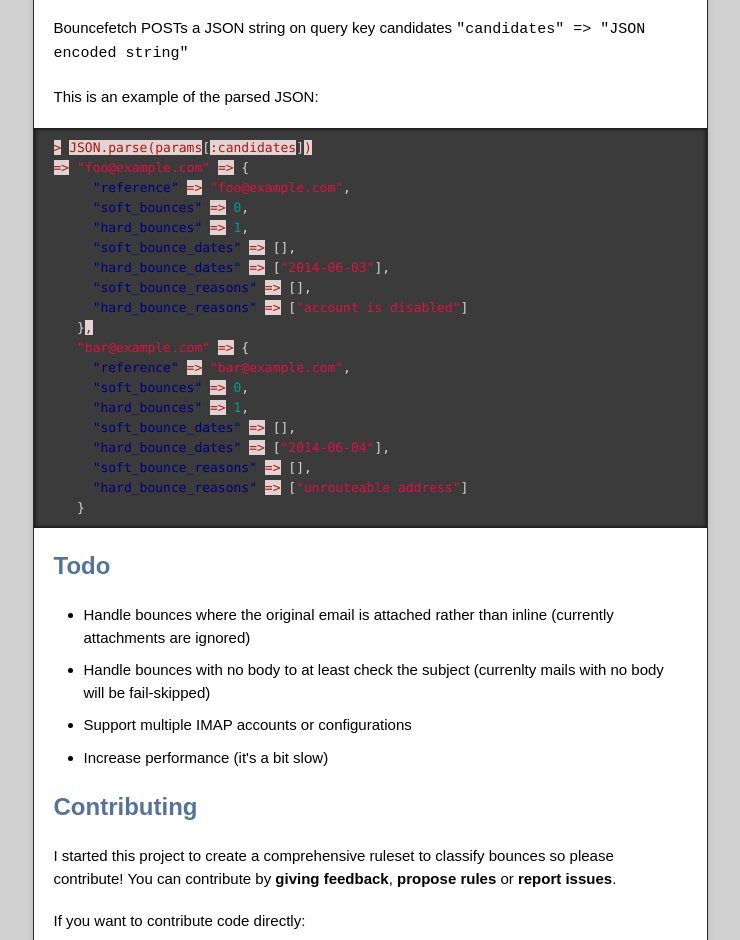
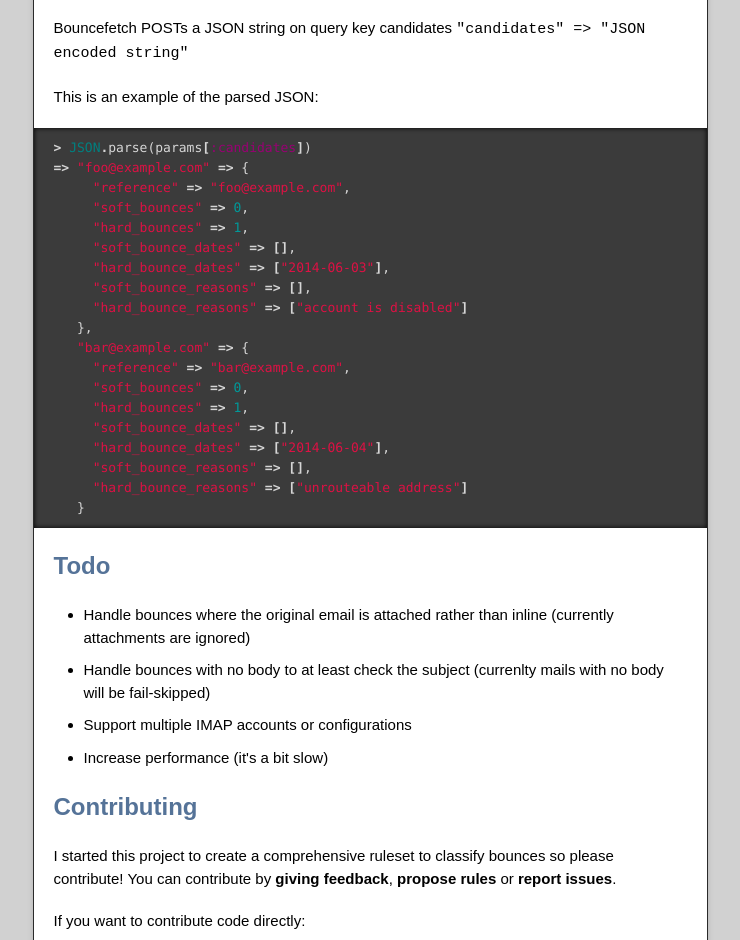
Before and after one commit to 2called-chaos/bouncefetch, a plain HTML site: page index.html in a window 1280 px wide. Shown: the part 5887-6827 px from the top of the page, without its empty margins (270-1010 px from the left). Drawn offline with nearby package versions, Linux system fonts and the light colour scheme.

Commit message:
Properly fixing syntax highlighting :)

```diff
--- a/index.html
+++ b/index.html
@@ -228,24 +228,24 @@ up an interactive <a href="http://pryrepl.org/">pry</a> session which let you ea
 
 <p>This is an example of the parsed JSON:</p>
 
-<div class="highlight highlight-ruby"><pre><span class="err">&gt;</span> <span class="err">JSON.parse(params</span><span class="p">[</span><span class="err">:candidates</span><span class="p">]</span><span class="err">)</span>
-<span class="err">=&gt;</span> <span class="s2">"foo@example.com"</span> <span class="err">=&gt;</span> <span class="p">{</span>
-     <span class="nt">"reference"</span> <span class="err">=&gt;</span> <span class="s2">"foo@example.com"</span><span class="p">,</span>
-     <span class="nt">"soft_bounces"</span> <span class="err">=&gt;</span> <span class="mi">0</span><span class="p">,</span>
-     <span class="nt">"hard_bounces"</span> <span class="err">=&gt;</span> <span class="mi">1</span><span class="p">,</span>
-     <span class="nt">"soft_bounce_dates"</span> <span class="err">=&gt;</span> <span class="p">[],</span>
-     <span class="nt">"hard_bounce_dates"</span> <span class="err">=&gt;</span> <span class="p">[</span><span class="s2">"2014-06-03"</span><span class="p">],</span>
-     <span class="nt">"soft_bounce_reasons"</span> <span class="err">=&gt;</span> <span class="p">[],</span>
-     <span class="nt">"hard_bounce_reasons"</span> <span class="err">=&gt;</span> <span class="p">[</span><span class="s2">"account is disabled"</span><span class="p">]</span>
-   <span class="p">}</span><span class="err">,</span>
-   <span class="s2">"bar@example.com"</span> <span class="err">=&gt;</span> <span class="p">{</span>
-     <span class="nt">"reference"</span> <span class="err">=&gt;</span> <span class="s2">"bar@example.com"</span><span class="p">,</span>
-     <span class="nt">"soft_bounces"</span> <span class="err">=&gt;</span> <span class="mi">0</span><span class="p">,</span>
-     <span class="nt">"hard_bounces"</span> <span class="err">=&gt;</span> <span class="mi">1</span><span class="p">,</span>
-     <span class="nt">"soft_bounce_dates"</span> <span class="err">=&gt;</span> <span class="p">[],</span>
-     <span class="nt">"hard_bounce_dates"</span> <span class="err">=&gt;</span> <span class="p">[</span><span class="s2">"2014-06-04"</span><span class="p">],</span>
-     <span class="nt">"soft_bounce_reasons"</span> <span class="err">=&gt;</span> <span class="p">[],</span>
-     <span class="nt">"hard_bounce_reasons"</span> <span class="err">=&gt;</span> <span class="p">[</span><span class="s2">"unrouteable address"</span><span class="p">]</span>
+<div class="highlight highlight-ruby"><pre><span class="o">&gt;</span> <span class="no">JSON</span><span class="o">.</span><span class="n">parse</span><span class="p">(</span><span class="n">params</span><span class="o">[</span><span class="ss">:candidates</span><span class="o">]</span><span class="p">)</span>
+<span class="o">=&gt;</span> <span class="s2">"foo@example.com"</span> <span class="o">=&gt;</span> <span class="p">{</span>
+     <span class="s2">"reference"</span> <span class="o">=&gt;</span> <span class="s2">"foo@example.com"</span><span class="p">,</span>
+     <span class="s2">"soft_bounces"</span> <span class="o">=&gt;</span> <span class="mi">0</span><span class="p">,</span>
+     <span class="s2">"hard_bounces"</span> <span class="o">=&gt;</span> <span class="mi">1</span><span class="p">,</span>
+     <span class="s2">"soft_bounce_dates"</span> <span class="o">=&gt;</span> <span class="o">[]</span><span class="p">,</span>
+     <span class="s2">"hard_bounce_dates"</span> <span class="o">=&gt;</span> <span class="o">[</span><span class="s2">"2014-06-03"</span><span class="o">]</span><span class="p">,</span>
+     <span class="s2">"soft_bounce_reasons"</span> <span class="o">=&gt;</span> <span class="o">[]</span><span class="p">,</span>
+     <span class="s2">"hard_bounce_reasons"</span> <span class="o">=&gt;</span> <span class="o">[</span><span class="s2">"account is disabled"</span><span class="o">]</span>
+   <span class="p">},</span>
+   <span class="s2">"bar@example.com"</span> <span class="o">=&gt;</span> <span class="p">{</span>
+     <span class="s2">"reference"</span> <span class="o">=&gt;</span> <span class="s2">"bar@example.com"</span><span class="p">,</span>
+     <span class="s2">"soft_bounces"</span> <span class="o">=&gt;</span> <span class="mi">0</span><span class="p">,</span>
+     <span class="s2">"hard_bounces"</span> <span class="o">=&gt;</span> <span class="mi">1</span><span class="p">,</span>
+     <span class="s2">"soft_bounce_dates"</span> <span class="o">=&gt;</span> <span class="o">[]</span><span class="p">,</span>
+     <span class="s2">"hard_bounce_dates"</span> <span class="o">=&gt;</span> <span class="o">[</span><span class="s2">"2014-06-04"</span><span class="o">]</span><span class="p">,</span>
+     <span class="s2">"soft_bounce_reasons"</span> <span class="o">=&gt;</span> <span class="o">[]</span><span class="p">,</span>
+     <span class="s2">"hard_bounce_reasons"</span> <span class="o">=&gt;</span> <span class="o">[</span><span class="s2">"unrouteable address"</span><span class="o">]</span>
    <span class="p">}</span>
 </pre></div>
 
```
